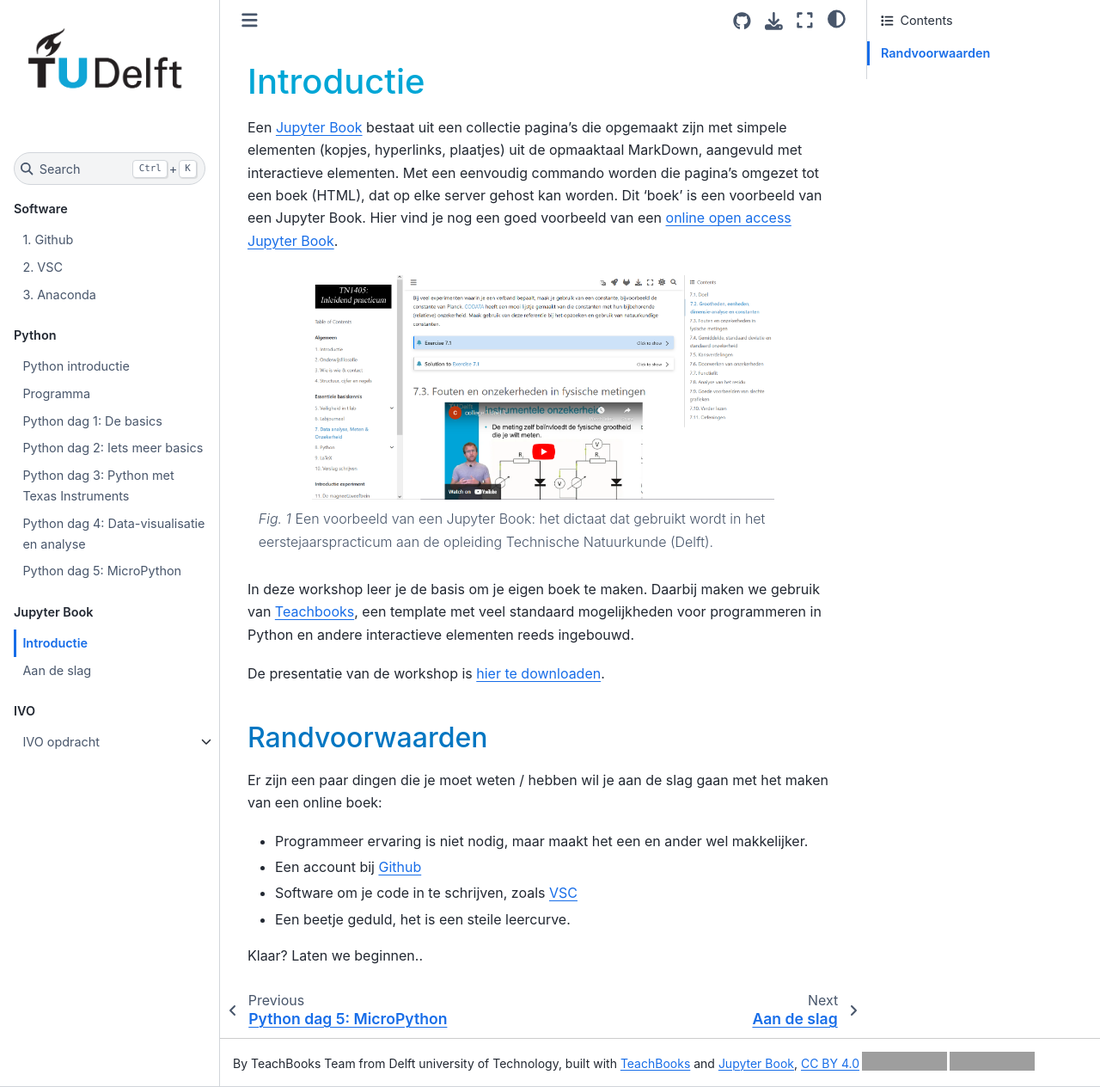
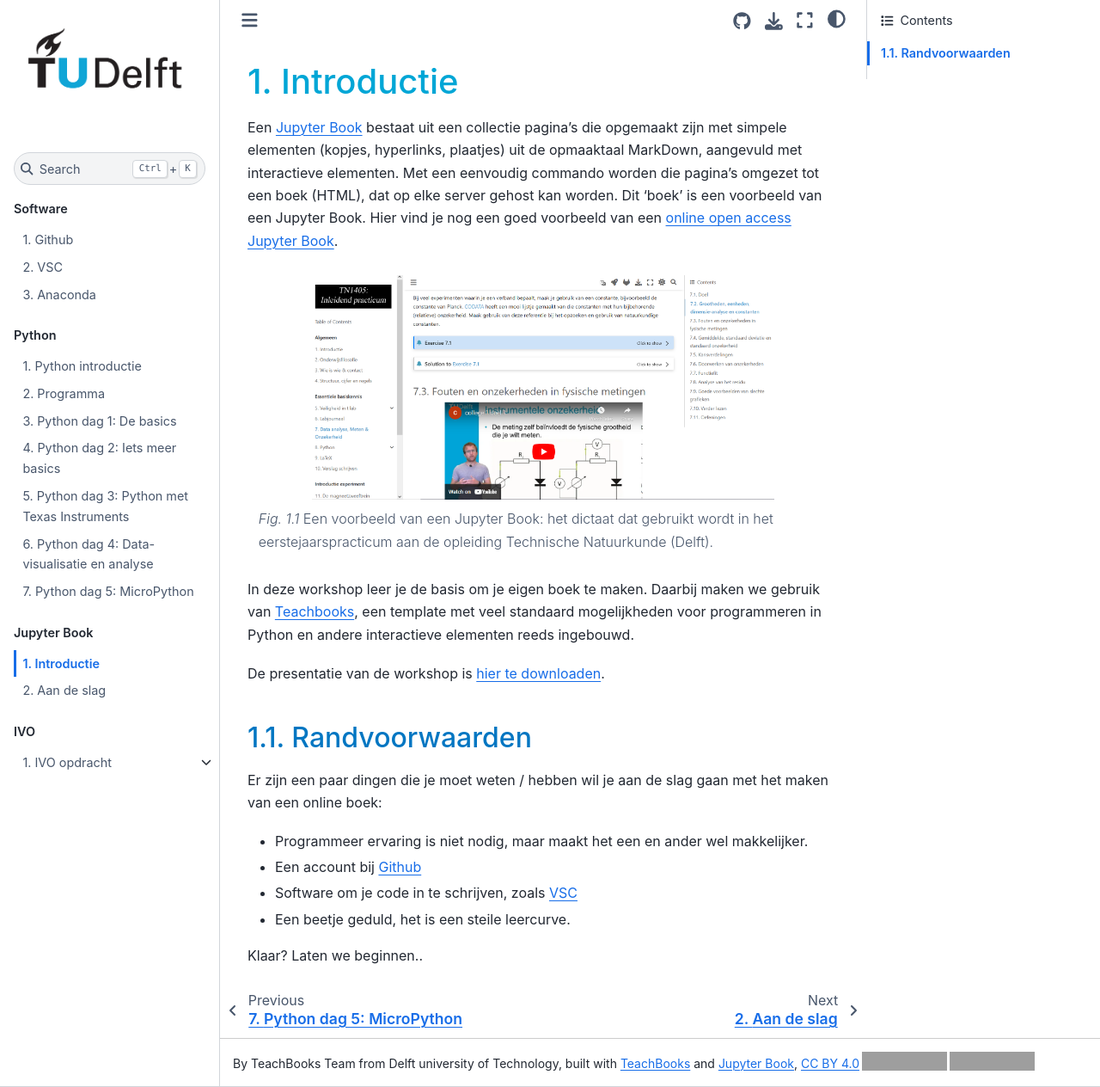
Before and after one commit to TUD-SEEd/betasteunpunt, a Jupyter Book: the page built from book/JB/JB_intro.md, in a window 1280 px wide and 1264 px high. Shown: the whole window at 86% size. Built offline with Jupyter Book 1.0.4 settings and Sphinx 7.4.7 and the Sphinx Book theme 1.1.4, drawn with Linux system fonts in a browser that asks for light colours; comment, search, counter and statistics services are not loaded; some of the changed lines change nothing that is shown; grey boxes are pictures that could not be loaded.

Commit message:
update toc

```diff
--- a/book/_toc.yml
+++ b/book/_toc.yml
@@ -10,6 +10,7 @@
     - file: Software/Anaconda
 
   - caption: Python
+    numbered: true
     chapters:
     - file: Python/Python_intro
     - file: Python/Programma
@@ -20,11 +21,13 @@
     - file: Python/Python dag 5
 
   - caption: Jupyter Book
+    numbered: true
     chapters:
     - file: JB/JB_intro
     - file: JB/Stappen.md
 
   - caption: IVO
+    numbered: true
     chapters:
     - file: IVO/opdracht
       sections:
```
